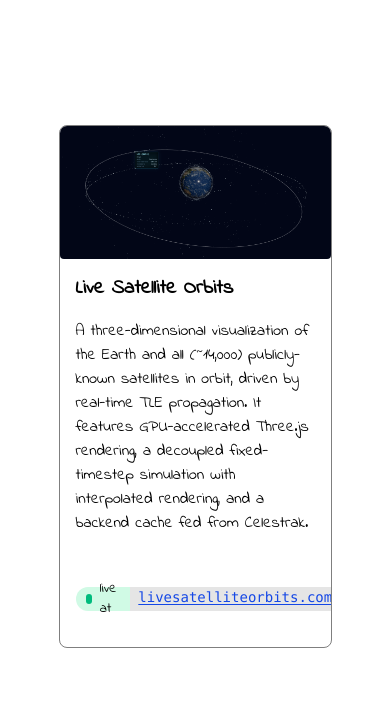
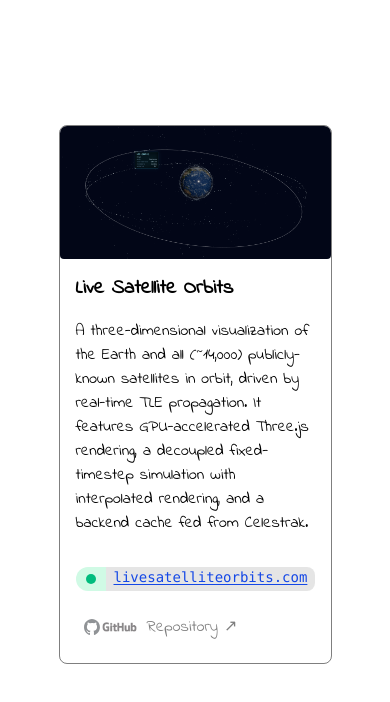
Before and after one commit to ageofabenius/ben-personal-site, a SvelteKit app: page /projects in a window 390 px wide. Shown: the top 702 px of the page. Built offline with nearby package versions, Linux system fonts and the light colour scheme.

Commit message:
Fixed project card on small screens

```diff
--- a/src/routes/projects/project_cards/01_Livesatelliteorbits.svelte
+++ b/src/routes/projects/project_cards/01_Livesatelliteorbits.svelte
@@ -12,11 +12,11 @@
 			Celestrak."
 >
 	{#snippet links()}
-		<div class="flex items-center justify-between gap-4 {LAYOUT_DEBUG && 'bg-slate-100'}">
+		<div class="flex flex-wrap items-center justify-between gap-4 {LAYOUT_DEBUG && 'bg-slate-100'}">
 			<div class="flex h-6 items-center {LAYOUT_DEBUG && 'bg-lime-100'}">
 				<div class="flex h-full items-center gap-2 rounded-l-full bg-emerald-100 px-2.5 text-sm">
 					<div class="inline-flex h-2.5 w-2.5 rounded-full bg-emerald-500"></div>
-					live at
+					<span class="hidden sm:inline">live at</span>
 				</div>
 				<a
 					href="https://livesatelliteorbits.com"
@@ -43,7 +43,7 @@
 						<img src="github-mark.svg" alt="GitHub invertocat" class=" h-4" />
 						<img src="GitHub_Logo.png" alt="GitHub source" class="h-4" />
 					</div>
-					Repository ↗
+					<span class="text-nowrap">Repository ↗</span>
 				</a>
 			</div>
 		</div>
```
